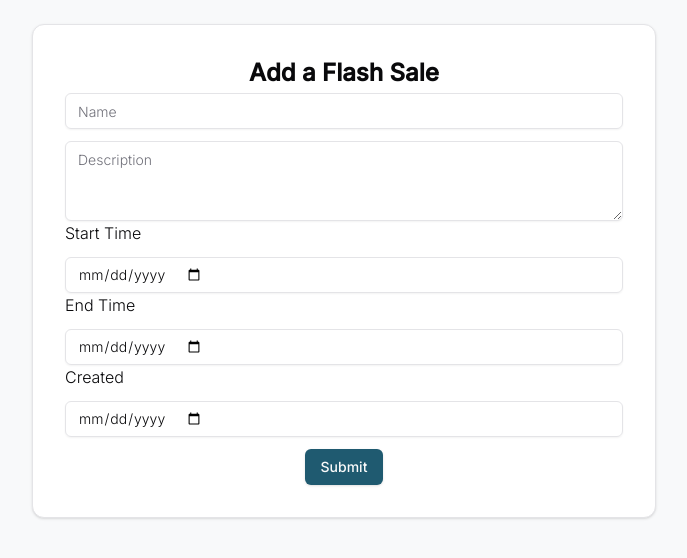
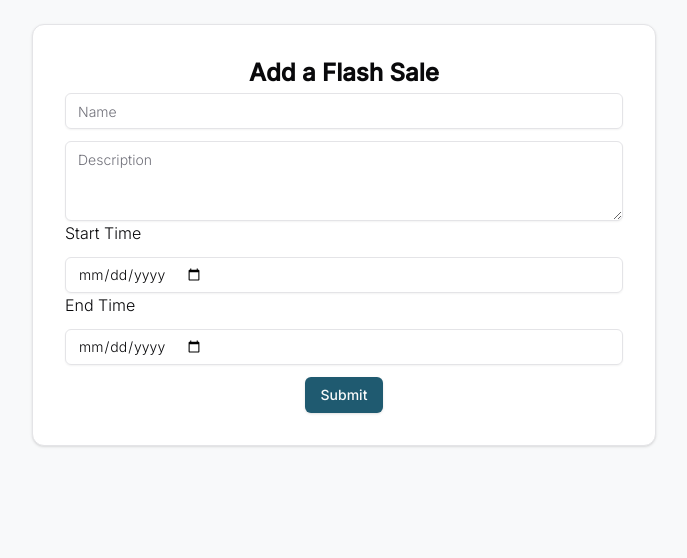
Before and after one commit to megatransactFront/challenz_dashboard, a Next.js app: page /sales/add in a window 1280 px wide. Shown: the top 558 px of the page, without its empty margins (296-983 px from the left). Built offline with nearby package versions, Linux system fonts and the light colour scheme.

Commit message:
fix: removed created_at field

```diff
--- a/src/app/sales/add/page.tsx
+++ b/src/app/sales/add/page.tsx
@@ -106,15 +106,6 @@ setLoading(false);
               type="date"
               className="w-full"
             />
-            <label className="created_at">Created</label>
-            <Input
-              name="created_at"
-              value={formData.created_at}
-              placeholder="Created"
-              onChange={handleChange}
-              type="date"
-              className="w-full"
-            />
             {error && (
               <div className="text-red-500 text-sm text-center">{error}</div>
             )}
```
